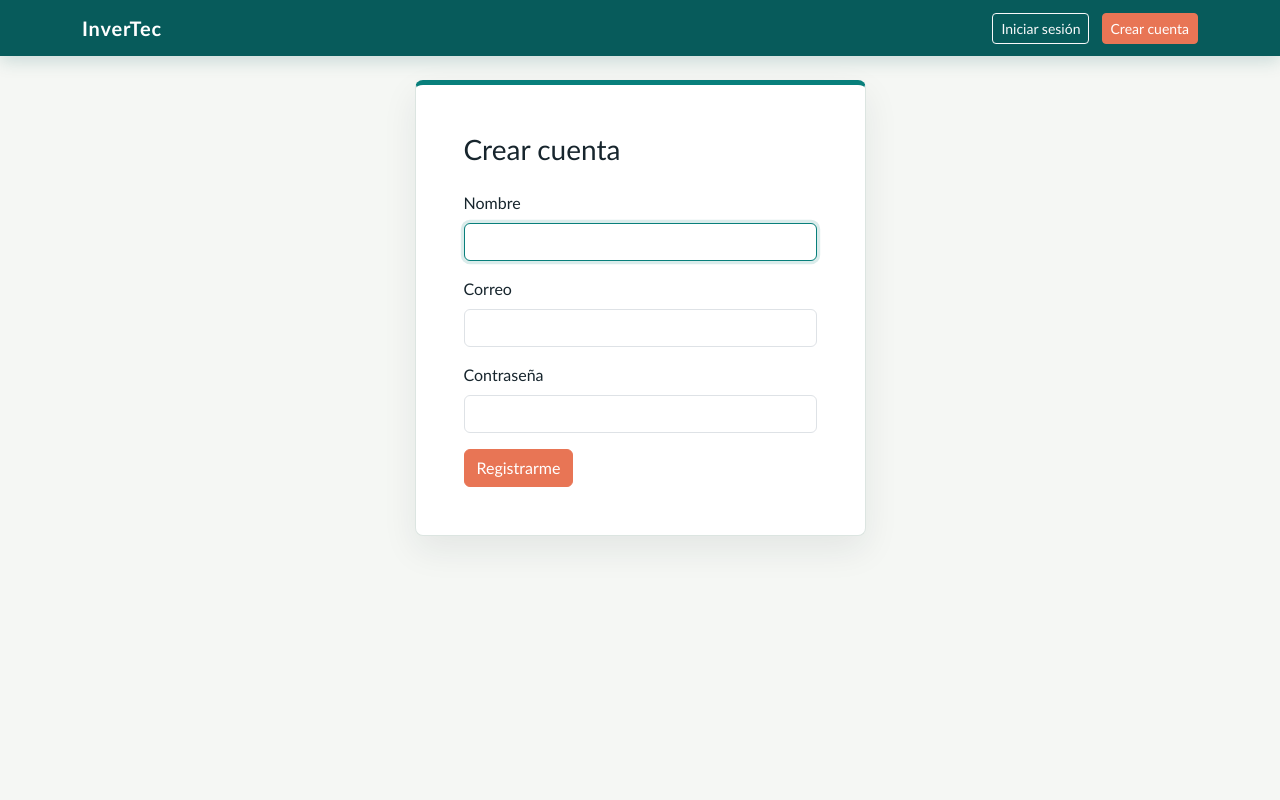
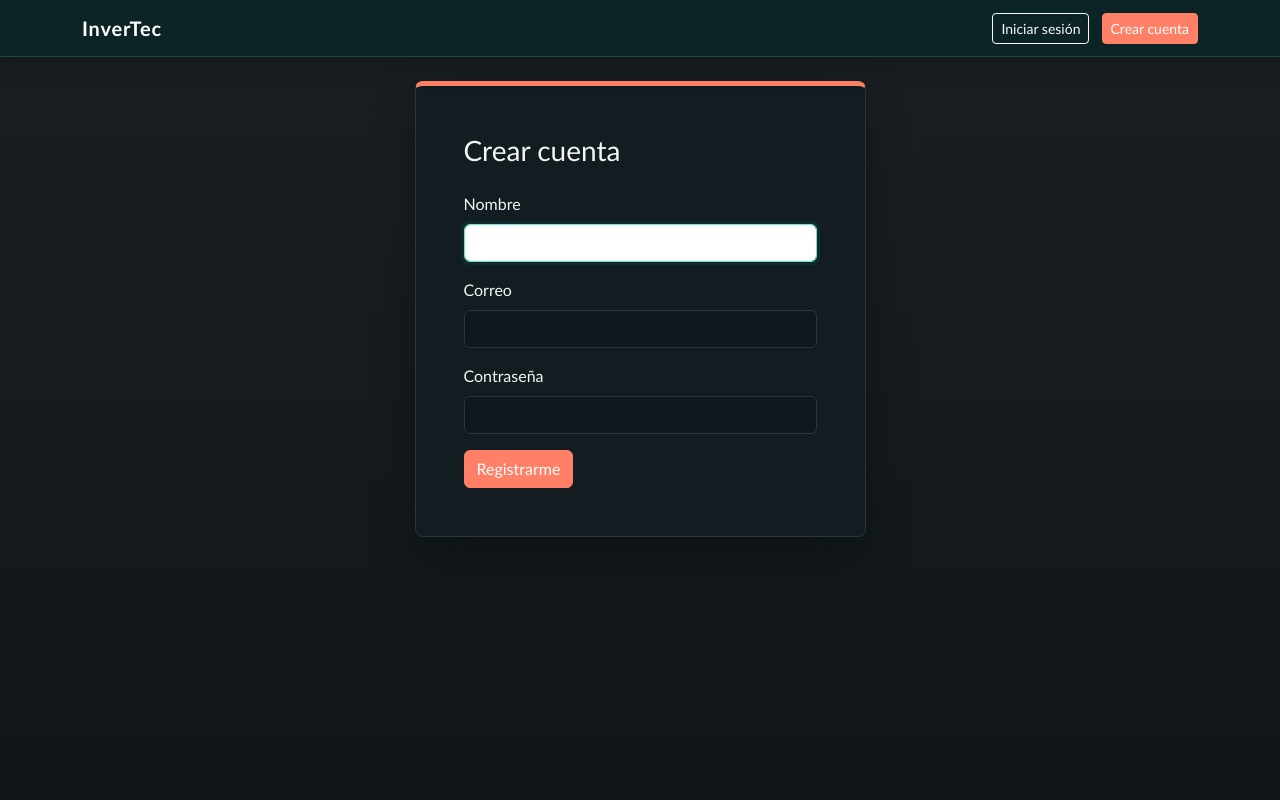
Before and after one commit to ShadowSnow7071/InverTec, a Flask app: page /registro in a window 1280 px wide. Run offline with Flask 3, Linux system fonts and the light colour scheme.

Commit message:
feat: aplicar tema oscuro al portafolio

```diff
--- a/frontend/static/styles.css
+++ b/frontend/static/styles.css
@@ -1,24 +1,32 @@
 :root {
-  --ink: #17252d;
-  --muted: #65747c;
-  --paper: #f5f7f4;
-  --surface: #ffffff;
-  --line: #dce5e1;
-  --teal: #087f7b;
-  --teal-dark: #075b5b;
-  --coral: #e87555;
-  --shadow: 0 14px 35px rgba(23, 37, 45, 0.08);
+  --ink: #f2f7f5;
+  --muted: #94a7a6;
+  --paper: #0b1115;
+  --surface: #121c21;
+  --surface-raised: #18252b;
+  --line: #26383d;
+  --teal: #67e8c2;
+  --teal-dark: #0d2528;
+  --coral: #ff8066;
+  --amber: #f7c873;
+  --shadow: 0 18px 45px rgba(0, 0, 0, 0.28);
 }
 
 body {
-  background: var(--paper);
+  background:
+    linear-gradient(rgba(11, 17, 21, 0.94), rgba(11, 17, 21, 0.98)),
+    repeating-linear-gradient(0deg, transparent 0, transparent 47px, rgba(103, 232, 194, 0.035) 48px),
+    repeating-linear-gradient(90deg, transparent 0, transparent 47px, rgba(103, 232, 194, 0.035) 48px);
   color: var(--ink);
   font-family: "Trebuchet MS", "Segoe UI", sans-serif;
+  min-height: 100vh;
 }
 
 .navbar {
-  background: var(--teal-dark) !important;
-  box-shadow: 0 5px 18px rgba(7, 91, 91, 0.18);
+  background: rgba(13, 37, 40, 0.92) !important;
+  border-bottom: 1px solid rgba(103, 232, 194, 0.18);
+  box-shadow: 0 8px 25px rgba(0, 0, 0, 0.22);
+  backdrop-filter: blur(12px);
 }
 
 .navbar-brand {
@@ -53,28 +61,74 @@ body {
   border: 1px solid var(--line);
   border-radius: 8px;
   box-shadow: var(--shadow);
+  background: rgba(18, 28, 33, 0.92);
 }
 
 .display-6 {
-  color: var(--teal-dark);
+  color: var(--teal);
   font-weight: 700;
+}
+
+.balance-card {
+  background: linear-gradient(120deg, #173d3b, #14252a 68%, #33262a);
+  border-color: #28655c;
+  overflow: hidden;
+  position: relative;
+}
+
+.balance-card::after {
+  border: 1px solid rgba(103, 232, 194, 0.18);
+  border-radius: 50%;
+  content: "";
+  height: 180px;
+  position: absolute;
+  right: -55px;
+  top: -85px;
+  width: 180px;
+}
+
+.simulator-card {
+  border-color: #315551;
+  box-shadow: 0 18px 45px rgba(0, 0, 0, 0.32), 0 0 0 1px rgba(103, 232, 194, 0.04);
+}
+
+.simulator-card h2 {
+  color: var(--teal);
 }
 
 .table {
   --bs-table-bg: var(--surface);
+  --bs-table-color: var(--ink);
+  --bs-table-hover-color: var(--ink);
   border-color: var(--line);
 }
 
 .table thead th {
-  background: #e8f0ed;
-  color: var(--teal-dark);
+  background: #1a2a2f;
+  color: var(--teal);
   font-size: 0.78rem;
   letter-spacing: 0.04em;
   text-transform: uppercase;
 }
 
 .table tbody tr:hover {
-  background: #f0f7f4;
+  background: var(--surface-raised);
+}
+
+.form-control,
+.form-select {
+  background-color: #0f191d;
+  border-color: var(--line);
+  color: var(--ink);
+}
+
+.form-control::placeholder {
+  color: #6f8584;
+}
+
+.form-select option {
+  background: var(--surface);
+  color: var(--ink);
 }
 
 .form-control:focus,
@@ -88,12 +142,14 @@ body {
 }
 
 .portfolio-heading {
-  border-left: 5px solid var(--coral);
+  border-left: 5px solid var(--teal);
   padding-left: 1rem;
 }
 
 .hero-panel {
-  background: linear-gradient(135deg, #e4f2ed 0%, #fff8ee 100%);
+  background:
+    linear-gradient(135deg, rgba(30, 72, 71, 0.92), rgba(18, 28, 33, 0.96)),
+    radial-gradient(circle at 85% 20%, rgba(255, 128, 102, 0.34), transparent 35%);
   border: 1px solid var(--line);
   border-radius: 8px;
   box-shadow: var(--shadow);
@@ -102,9 +158,45 @@ body {
 .auth-panel {
   background: var(--surface);
   border: 1px solid var(--line);
-  border-top: 5px solid var(--teal);
+  border-top: 5px solid var(--coral);
   border-radius: 8px;
   box-shadow: var(--shadow);
+}
+
+.badge.text-bg-secondary {
+  background: #263b3f !important;
+  color: var(--teal) !important;
+}
+
+.text-bg-success {
+  background-color: #176b5c !important;
+}
+
+.text-bg-warning {
+  background-color: #8c6728 !important;
+  color: #fff3d1 !important;
+}
+
+.text-bg-danger {
+  background-color: #8b3f3b !important;
+}
+
+.alert-info {
+  --bs-alert-color: #b9f5e4;
+  --bs-alert-bg: #123b3b;
+  --bs-alert-border-color: #23645c;
+}
+
+.alert-warning {
+  --bs-alert-color: #fff0bd;
+  --bs-alert-bg: #493a1e;
+  --bs-alert-border-color: #80632b;
+}
+
+.alert-danger {
+  --bs-alert-color: #ffd5cc;
+  --bs-alert-bg: #492421;
+  --bs-alert-border-color: #85413a;
 }
 
 @media (max-width: 576px) {
--- a/frontend/templates/perfil.html
+++ b/frontend/templates/perfil.html
@@ -11,9 +11,9 @@
   <span class="badge text-bg-secondary">{{ usuario_actual.rol.value }}</span>
 </div>
 
-<div class="card mb-4">
+<div class="card balance-card mb-4">
   <div class="card-body">
-    <p class="text-muted mb-1">Saldo virtual</p>
+    <p class="text-uppercase small fw-semibold text-muted mb-1">Saldo disponible</p>
     <p class="display-6 mb-0">${{ datos_portafolio.saldo_virtual }}</p>
   </div>
 </div>
@@ -67,7 +67,7 @@
   </table>
 </div>
 
-<section class="card mb-4" aria-labelledby="simulador-titulo">
+<section class="card simulator-card mb-4" aria-labelledby="simulador-titulo">
   <div class="card-body">
     <h2 id="simulador-titulo" class="h5">Simular operación</h2>
     <p class="text-muted">Consulta el riesgo antes de confirmar una compra o venta.</p>
```
